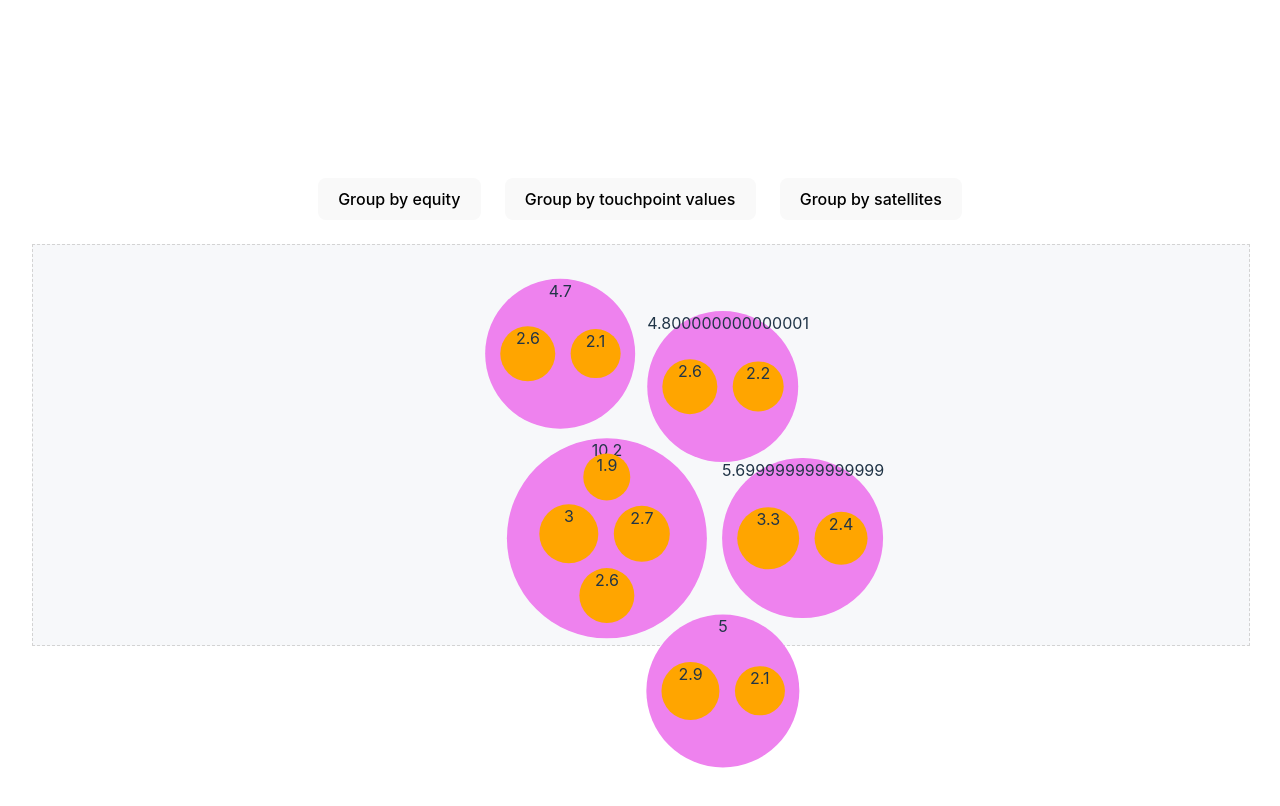
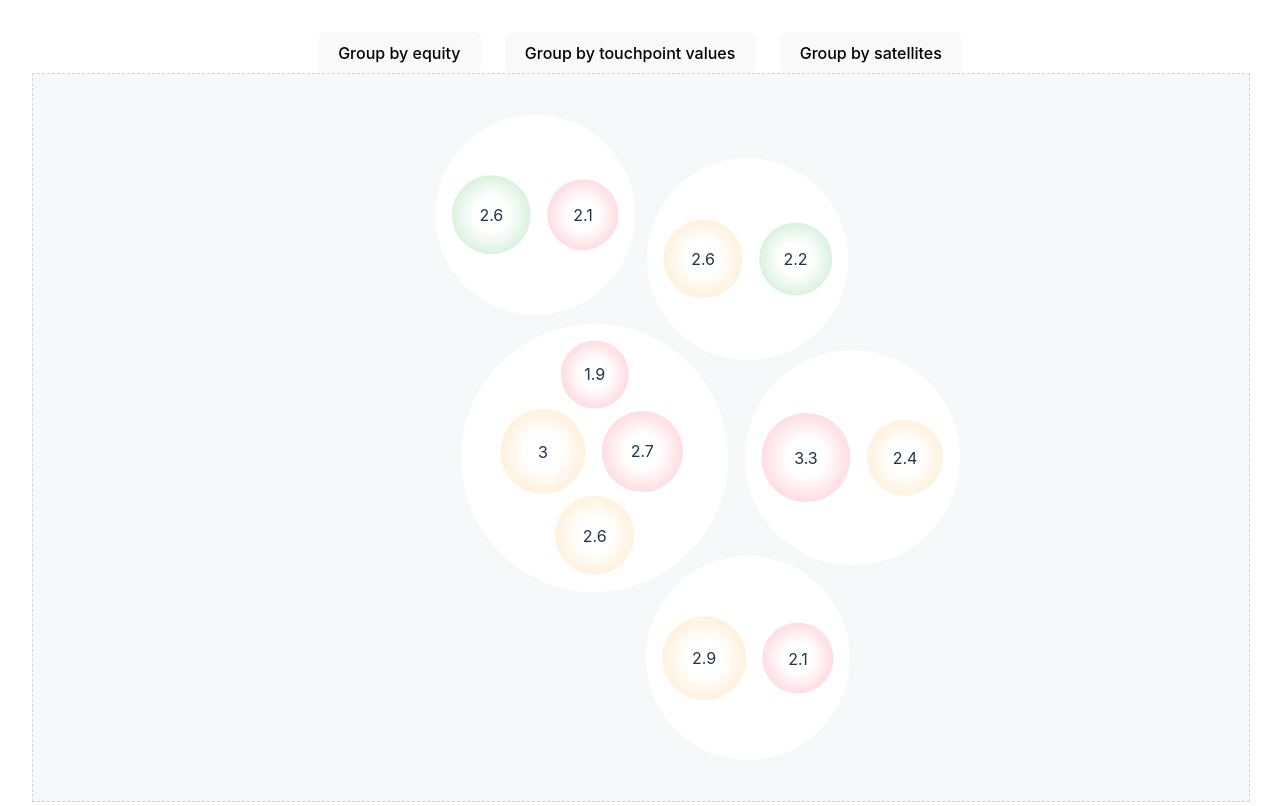
Before and after one commit to ramonprata/react-d3-js-bubbles-chart, a React (Vite) app: page / in a window 1280 px wide. Shown: the top 806 px of the page. Built offline with nearby package versions, Linux system fonts and the light colour scheme.

Commit message:
animating bubbles - with divs

```diff
--- a/src/CirclePacking/Bubble.tsx
+++ b/src/CirclePacking/Bubble.tsx
@@ -25,7 +25,7 @@ const Bubble = ({ bubble, idx, onClickBubble }: Props) => {
   });
 
   const bubbleColors = getBubbleStyleColorsByEquality(bubble);
-  const strokeProps = isHovered ? bubbleColors?.bubbleStroke : {};
+  const strokeProps = isHovered ? bubbleColors?.border : {};
 
   return (
     <g
--- a/src/CirclePacking/ReactBubbles.tsx
+++ b/src/CirclePacking/ReactBubbles.tsx
@@ -1,12 +1,23 @@
-import { useCallback, useEffect, useMemo, useRef, useState } from "react";
+import {
+  PropsWithChildren,
+  useCallback,
+  useEffect,
+  useMemo,
+  useRef,
+  useState,
+} from "react";
 
-import { getBubbleStyleColorsByEquality, packRootSVG } from "./utils";
+import {
+  getBubbleStyleColorsByEquality,
+  getEquityValueInNumber,
+  packRootSVG,
+} from "./utils";
 import { ICirclePackingData } from "./types/ICirclePackingData";
 import { groupDataByEquity, groupDataByValue } from "./groupData";
 
 import Bubble from "./Bubble";
 import { TBubbleDataNode } from "./types/TBubbleDataNode";
-import BubblesGroup from "./BubblesGroup";
+// import BubblesGroup from "./BubblesGroup";
 import BubbleColors from "./BubbleColors";
 import { animated, useSpring } from "react-spring";
 
@@ -83,11 +94,9 @@ const Bubbles = ({ data }: ICirclePackingChartProps) => {
   const onClickBubble = useCallback(
     (bubble: TBubbleDataNode) => {
       if (bubble.depth <= 1) {
-        const scale =
-          dynamicDimensions.width /
-          (bubble.r * Math.ceil(dynamicDimensions.height * 0.01));
-        const translateX = dynamicDimensions.width / 2 - bubble.x * scale;
-        const translateY = dynamicDimensions.height / 2 - bubble.y * scale;
+        const scale = 1.8;
+        const translateX = dynamicDimensions.width / 2 - bubble.x;
+        const translateY = dynamicDimensions.height / 2 - bubble.y;
 
         if (transform.k === 1) {
           setTransform({ x: translateX, y: translateY, k: scale });
@@ -101,18 +110,20 @@ const Bubbles = ({ data }: ICirclePackingChartProps) => {
         alert("Bubble clicked");
       }
     },
-    [dynamicDimensions.height, dynamicDimensions.width, transform.k]
+    [dynamicDimensions, transform.k]
   );
 
   return (
-    <div style={{ position: "relative" }}>
+    <>
       <div
         style={{
-          padding: 24,
           display: "flex",
           flexDirection: "row",
           gap: 24,
           justifyContent: "center",
+          width: "100%",
+          boxSizing: "border-box",
+          top: 0,
         }}
       >
         <button onClick={() => onGroup("equity")}>Group by equity</button>
@@ -125,103 +136,147 @@ const Bubbles = ({ data }: ICirclePackingChartProps) => {
       </div>
       <div
         ref={containerRef}
+        onClick={resetScale}
         style={{
           width: "100%",
-          height: "100%",
-          minHeight: "50vh",
+          height: window.innerHeight - dynamicDimensions.top,
           border: "dashed 1px lightGray",
           display: "flex",
           justifyContent: "center",
           backgroundColor: "#F7F8FA",
           position: "relative",
+          overflow: "hidden",
         }}
       >
-        <div
-          style={{
-            width: "100%",
-
-            height: dynamicDimensions.height,
-            position: "absolute",
-            top: 0,
-            left: 0,
-          }}
+        <BubblesGroup
+          height={dynamicDimensions.height}
+          width={dynamicDimensions.width}
+          x={transform.x}
+          y={transform.y}
+          k={transform.k}
         >
           {bubbles?.map((bubble, idx) => {
             return (
-              <BubbleDiv key={idx} bubble={bubble}>
+              <BubbleDiv
+                key={`bubble-${idx}`}
+                idx={idx}
+                bubble={bubble}
+                onClickBubble={onClickBubble}
+              >
                 {bubble.value}
               </BubbleDiv>
             );
           })}
-        </div>
-        {/* <svg
-          onClick={() => resetScale()}
-          width={dynamicDimensions.width}
-          height={dynamicDimensions.height}
-          ref={svgRef}
-          style={{
-            maxWidth: "100%",
-            height: "auto",
-            display: "block",
-
-            cursor: "pointer",
-          }}
-        >
-          <BubbleColors />
-          <BubblesGroup x={transform.x} y={transform.y} k={transform.k}>
-            {bubbles?.map((bubble, idx) => {
-              return (
-                <>
-                  <Bubble
-                    bubble={bubble}
-                    idx={idx}
-                    key={idx}
-                    onClickBubble={onClickBubble}
-                  />
-                </>
-              );
-            })}
-          </BubblesGroup>
-        </svg> */}
+        </BubblesGroup>
       </div>
-    </div>
+    </>
   );
 };
 
 export default Bubbles;
 
-const BubbleDiv = ({ bubble }: { bubble: TBubbleDataNode }) => {
+const BubbleDiv = ({
+  bubble,
+  idx,
+  onClickBubble,
+}: {
+  bubble: TBubbleDataNode;
+
+  idx: number;
+  onClickBubble: (bubble: TBubbleDataNode, idx: number) => void;
+} & PropsWithChildren) => {
   const [isHovered, setIsHovered] = useState(false);
   const styles = useSpring({
-    transform: `translate(${bubble.x - bubble.r}px, ${
-      bubble.y - bubble.r
-    }px) scale(1)`,
-    config: { friction: 26 },
-  });
+    to: {
+      opacity: 1,
+      transform: `translate(${bubble.x - bubble.r}px, ${
+        bubble.y - bubble.r
+      }px)`,
+    },
+    from: {
+      opacity: 0,
+      transform: `translate(${0}px, ${0}px)`,
+    },
 
-  const hoverProps = useSpring({
-    r: isHovered ? bubble.r * 1.5 : bubble.r,
-    // config: { tension: 300, friction: 10 },
-    config: { duration: 300 },
+    opacity: 1,
+    config: { friction: 26, duration: 600 },
   });
 
   const bubbleColors = getBubbleStyleColorsByEquality(bubble);
-  const strokeProps = isHovered ? bubbleColors?.bubbleStroke : {};
+  const strokeProps = isHovered ? bubbleColors?.border : "";
+
+  const hoverStyles = useSpring({
+    width: isHovered && bubble.depth >= 1 ? bubble.r * 2 * 1.5 : bubble.r * 2,
+    zIndex: isHovered ? 1 : 0,
+    config: { duration: 500 },
+  });
+
+  return (
+    <animated.div
+      onClick={(e) => {
+        e.stopPropagation();
+        onClickBubble(bubble, idx);
+      }}
+      onMouseEnter={() => {
+        if (bubble.depth > 1) {
+          setIsHovered(true);
+        }
+      }}
+      onMouseLeave={() => {
+        if (bubble.depth > 1) {
+          setIsHovered(false);
+        }
+      }}
+      style={{
+        position: "absolute",
+        aspectRatio: 1,
+        ...(bubble.depth === 1 && { background: "white" }),
+        ...(bubble.depth > 1 && {
+          backgroundImage: bubbleColors?.bubbleBackground,
+        }),
+        borderRadius: "50%",
+        cursor: "pointer",
+        display: "flex",
+        justifyContent: "center",
+        alignItems: "center",
+        border: strokeProps,
+        ...styles,
+        ...hoverStyles,
+      }}
+    >
+      {bubble.depth > 1 && bubble.value}
+    </animated.div>
+  );
+};
+
+interface IBubblesGroupProps extends PropsWithChildren {
+  x: number;
+  y: number;
+  k: number;
+  height: number;
+  width: number;
+}
+const BubblesGroup = ({ children, x, y, k, height }: IBubblesGroupProps) => {
+  const styles = useSpring({
+    from: {
+      transform: `translate(${0}px, ${0}px) scale(${1})`,
+    },
+    to: {
+      transform: `translate(${x}px, ${y}px) scale(${k})`,
+    },
+    config: { friction: 26 },
+  });
 
   return (
     <animated.div
       style={{
+        width: "100%",
+        height: height,
         position: "absolute",
-        // top: bubble.y - bubble.r,
-        // left: bubble.x - bubble.r,
-        width: bubble.r * 2,
-        aspectRatio: 1,
-        background: bubble.depth === 1 ? "violet" : "orange",
-        borderRadius: "50%",
         ...styles,
       }}
     >
-      {bubble.value}
+      {children}
     </animated.div>
   );
 };
--- a/src/CirclePacking/utils.ts
+++ b/src/CirclePacking/utils.ts
@@ -30,21 +30,14 @@ export const getBubbleStyleColorsByEquality = (d: TBubbleDataNode) => {
   if (d.depth === 1) {
     return {
       bubbleMainColor: "white",
-      bubbleStroke: {
-        strokeWidth: 1,
-        strokeDasharray: "5.5",
-        stroke: "lightGray",
-      },
+      border: "1px lightGray dashed",
       bubbleBackground: "white",
     };
   }
   if (d.data.type === "legend") {
     return {
       bubbleMainColor: "white",
-      bubbleStroke: {
-        strokeWidth: 1,
-        stroke: "lightgray",
-      },
+      border: "1px lightGray dashed",
       bubbleBackground: "white",
     };
   }
@@ -55,31 +48,23 @@ export const getBubbleStyleColorsByEquality = (d: TBubbleDataNode) => {
     if (equityValue <= 0) {
       return {
         bubbleMainColor: "#FF143C",
-        bubbleStroke: {
-          strokeWidth: 1,
-          stroke: "#FF143C",
-        },
-        bubbleBackground: "url(#gradRed)",
+        border: "1px #FF143C solid",
+        bubbleBackground: "radial-gradient(circle, #fff 30%, #FF143C40)",
       };
     }
     if (equityValue < 0.1) {
       return {
         bubbleMainColor: "#FFA119",
-        bubbleStroke: {
-          strokeWidth: 1,
-          stroke: "#FFA119",
-        },
-        bubbleBackground: "url(#gradOrange)",
+        border: "1px #FFA119 solid",
+
+        bubbleBackground: "radial-gradient(circle, #fff 30%, #FFA11940)",
       };
     }
 
     return {
       bubbleMainColor: "#06A228",
-      bubbleStroke: {
-        strokeWidth: 1,
-        stroke: "#06A228",
-      },
-      bubbleBackground: "url(#gradGreen)",
+      border: "1px #06A228 solid",
+      bubbleBackground: "radial-gradient(circle, #fff 30%, #06A22840)",
     };
   }
 };
```
